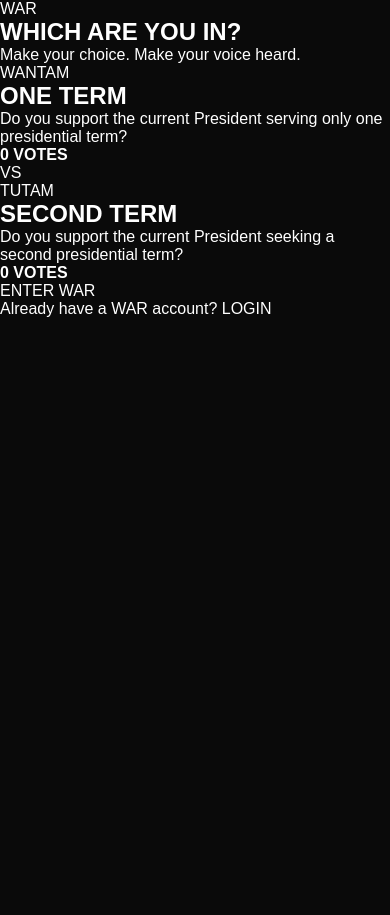
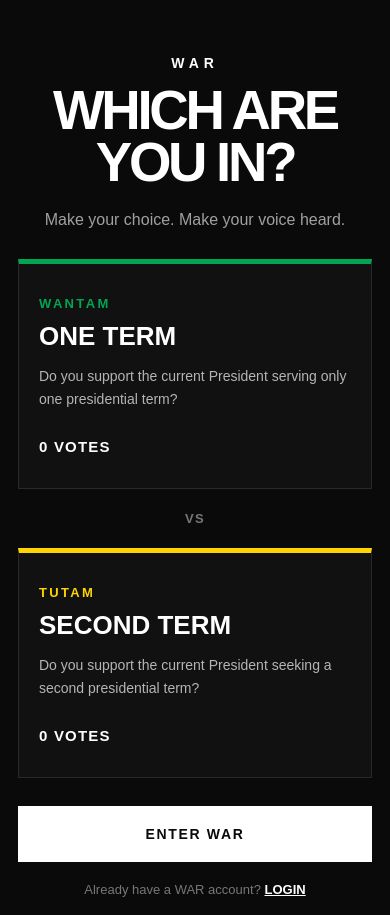
Before and after one commit to logicgates046-hue/Warr, a Next.js app: page / in a window 390 px wide. Before the commit the page ends 844 px from the top, so only its background shows below. Built offline with nearby package versions, Linux system fonts and the light colour scheme.

Commit message:
Add styles for war landing page
Added styles for the war landing page and mobile responsiveness.

```diff
--- a/app/globals.css
+++ b/app/globals.css
@@ -28,3 +28,182 @@ a {
   color: inherit;
   text-decoration: none;
 }
+
+/* =========================
+   WAR LANDING PAGE
+   ========================= */
+
+.home {
+  min-height: 100vh;
+  background: #0a0a0a;
+  display: flex;
+  justify-content: center;
+  align-items: center;
+  padding: 24px;
+}
+
+.hero {
+  width: 100%;
+  max-width: 900px;
+  text-align: center;
+}
+
+.eyebrow {
+  font-size: 14px;
+  font-weight: 800;
+  letter-spacing: 0.35em;
+  margin-bottom: 14px;
+}
+
+.hero h1 {
+  font-size: clamp(42px, 10vw, 82px);
+  line-height: 0.95;
+  font-weight: 900;
+  letter-spacing: -0.06em;
+}
+
+.intro {
+  margin: 22px auto 42px;
+  color: #a0a0a0;
+  font-size: 16px;
+}
+
+.battle {
+  display: grid;
+  grid-template-columns: 1fr auto 1fr;
+  align-items: stretch;
+  gap: 14px;
+}
+
+.side {
+  min-height: 270px;
+  padding: 30px 22px;
+  display: flex;
+  flex-direction: column;
+  justify-content: center;
+  text-align: left;
+  border: 1px solid #292929;
+  background: #111111;
+}
+
+.side-label {
+  font-size: 13px;
+  font-weight: 900;
+  letter-spacing: 0.18em;
+  margin-bottom: 12px;
+}
+
+.side h2 {
+  font-size: clamp(26px, 5vw, 42px);
+  line-height: 1;
+  margin-bottom: 16px;
+}
+
+.side p {
+  color: #b5b5b5;
+  font-size: 14px;
+  line-height: 1.6;
+  margin-bottom: 28px;
+}
+
+.side strong {
+  font-size: 15px;
+  letter-spacing: 0.08em;
+}
+
+.wantam {
+  border-top: 5px solid #00a651;
+}
+
+.wantam .side-label {
+  color: #00a651;
+}
+
+.tutam {
+  border-top: 5px solid #ffd400;
+}
+
+.tutam .side-label {
+  color: #ffd400;
+}
+
+.versus {
+  display: flex;
+  align-items: center;
+  justify-content: center;
+  font-size: 13px;
+  font-weight: 900;
+  color: #777777;
+  letter-spacing: 0.1em;
+}
+
+.enter-button {
+  display: inline-flex;
+  align-items: center;
+  justify-content: center;
+  min-height: 56px;
+  margin-top: 34px;
+  padding: 0 42px;
+  background: #ffffff;
+  color: #0a0a0a;
+  font-size: 14px;
+  font-weight: 900;
+  letter-spacing: 0.12em;
+  transition: transform 0.2s ease, background 0.2s ease;
+}
+
+.enter-button:hover {
+  transform: translateY(-2px);
+  background: #dddddd;
+}
+
+.login-text {
+  margin-top: 20px;
+  color: #777777;
+  font-size: 13px;
+}
+
+.login-text a {
+  color: #ffffff;
+  font-weight: 800;
+  text-decoration: underline;
+}
+
+/* =========================
+   MOBILE
+   ========================= */
+
+@media (max-width: 700px) {
+  .home {
+    padding: 18px;
+    align-items: flex-start;
+    padding-top: 55px;
+  }
+
+  .hero h1 {
+    font-size: clamp(42px, 14vw, 64px);
+  }
+
+  .intro {
+    margin-bottom: 30px;
+  }
+
+  .battle {
+    grid-template-columns: 1fr;
+    gap: 12px;
+  }
+
+  .side {
+    min-height: 230px;
+    padding: 26px 20px;
+  }
+
+  .versus {
+    min-height: 35px;
+  }
+
+  .enter-button {
+    width: 100%;
+    margin-top: 28px;
+  }
+        }
```
